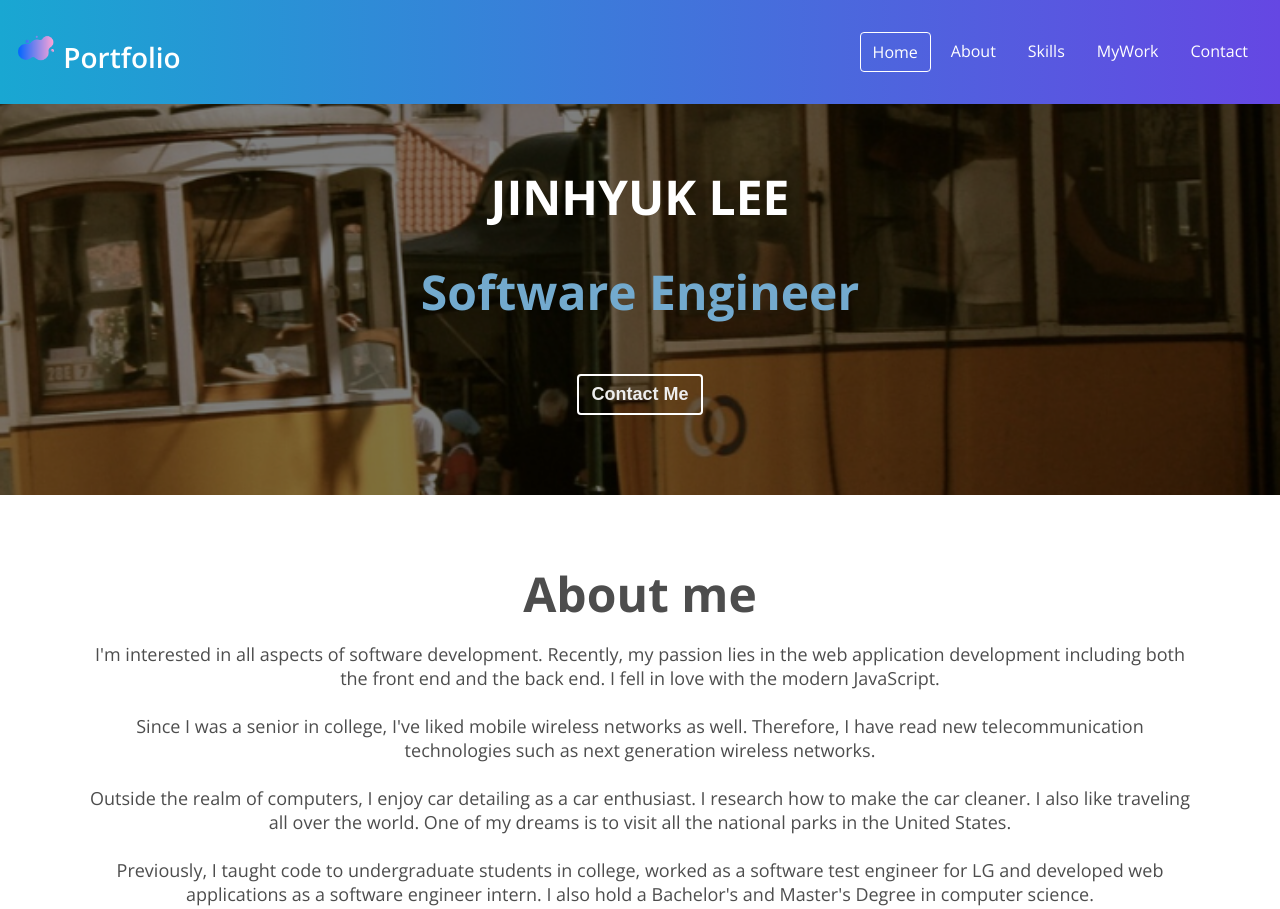
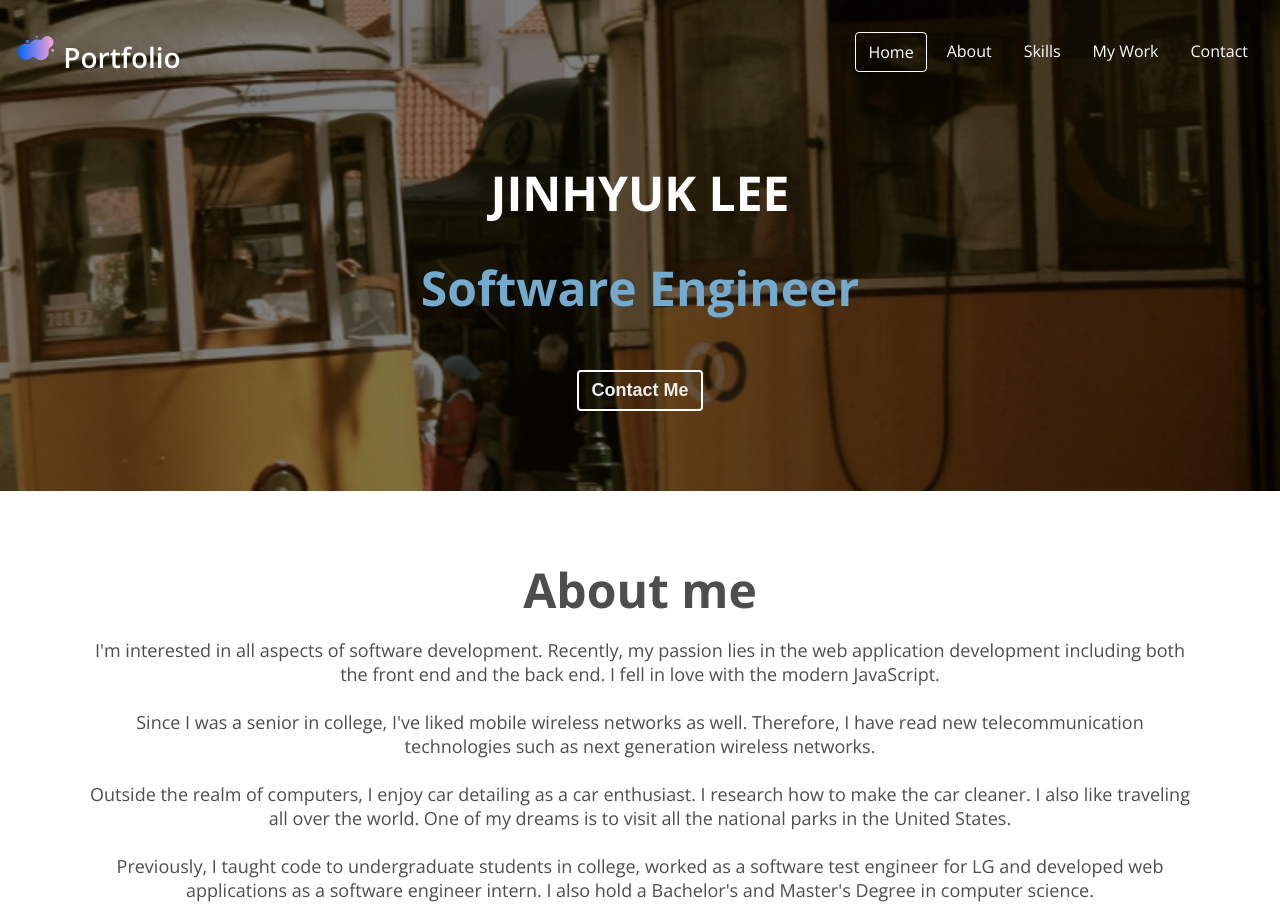
Before and after one commit to apinkpanda722/Portfolio, a plain HTML site: page index.html in a window 1280 px wide. Shown: the top 909 px of the page. Drawn offline with nearby package versions, Linux system fonts and the light colour scheme.

Commit message:
navbar transparent

```diff
--- a/index.html
+++ b/index.html
@@ -31,7 +31,7 @@
           <li class="navbar__menu__item active">Home</li>
           <li class="navbar__menu__item">About</li>
           <li class="navbar__menu__item">Skills</li>
-          <li class="navbar__menu__item">MyWork</li>
+          <li class="navbar__menu__item">My Work</li>
           <li class="navbar__menu__item">Contact</li>
         </ul>
       </div>
@@ -319,6 +319,6 @@
         <p class="contact__rights">2020&copy; JINHYUK LEE</p>
       </div>
     </section>
-    <script src="main.js" defer />
+    <script src="main.js" defer ></script>
   </body>
 </html>
--- a/main.js
+++ b/main.js
@@ -0,0 +1,14 @@
+"use strict";
+
+// Make navbar transparent when it is on the top
+const navbar = document.querySelector("#navbar");
+const navbarHeight = navbar.getBoundingClientRect().height;
+
+document.addEventListener("scroll", () => {
+  console.log(navbarHeight);
+  if (window.scrollY > navbarHeight) {
+    navbar.classList.add("navbar--dark");
+  } else {
+    navbar.classList.remove("navbar--dark");
+  }
+});
--- a/style.css
+++ b/style.css
@@ -13,6 +13,7 @@
   --color-light-grey: #7c7979;
   --color-blue: #73aace;
   --color-yellow: #fff5cb;
+  --color-navbar: linear-gradient(to right, #19a7d2, #6547e3);
 
   /* Font size */
   --font-large: 48px;
@@ -60,6 +61,7 @@ ul {
   list-style: none;
   padding-left: 0;
 }
+
 /* Typography */
 h1 {
   font-size: var(--font-large);
@@ -92,12 +94,20 @@ p {
 /* NavBar */
 
 #navbar {
+  z-index: 1500;
+  position: fixed;
   display: flex;
+  width: 100%;
   justify-content: space-between;
   align-items: center;
-  background: linear-gradient(to right, #19a7d2, #6547e3);
+  background-color: transparent;
   color: var(--color-white);
   padding: 16px;
+  transition: all var(--animation-duration) ease-in-out;
+}
+
+#navbar.navbar--dark {
+  background: var(--color-navbar);
 }
 
 .navbar__menu {
@@ -138,6 +148,7 @@ p {
   background: url("./imgs/Cities\ To\ Visit\ In\ Summer\ Pinterest\ Graphic.png")
     center/cover no-repeat;
   padding: 20px;
+  padding-top: 120px;
   text-align: center;
   padding-bottom: 80px;
 }
@@ -148,6 +159,15 @@ h2,
 button {
   position: relative;
   z-index: 1000;
+}
+
+.bg {
+  background-color: rgba(0, 0, 0, 0.5);
+  position: absolute;
+  top: 0;
+  left: 0;
+  width: 100%;
+  height: 100%;
 }
 
 .home__title {
@@ -174,14 +194,6 @@ button {
 .home__contact:hover {
   background-color: var(--color-dark-pink);
   transform: scale(1.1);
-}
-.bg {
-  background-color: rgba(0, 0, 0, 0.5);
-  position: absolute;
-  top: 0;
-  left: 0;
-  width: 100%;
-  height: 100%;
 }
 
 /* Section Common */
```
